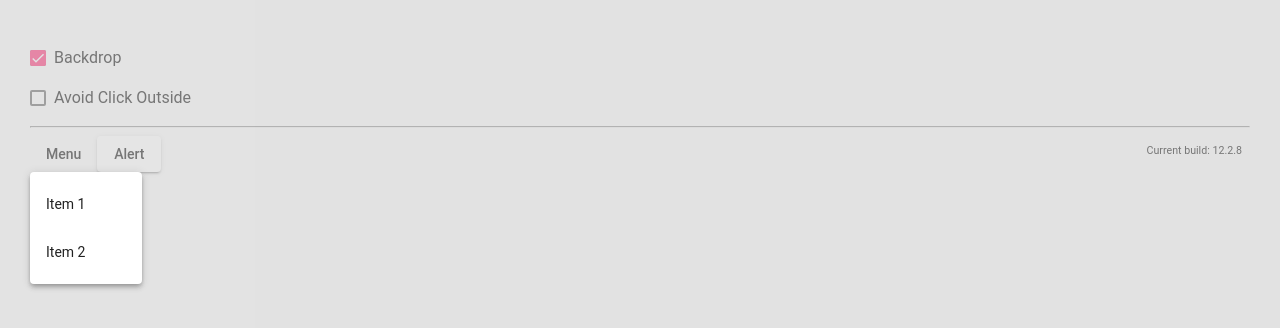
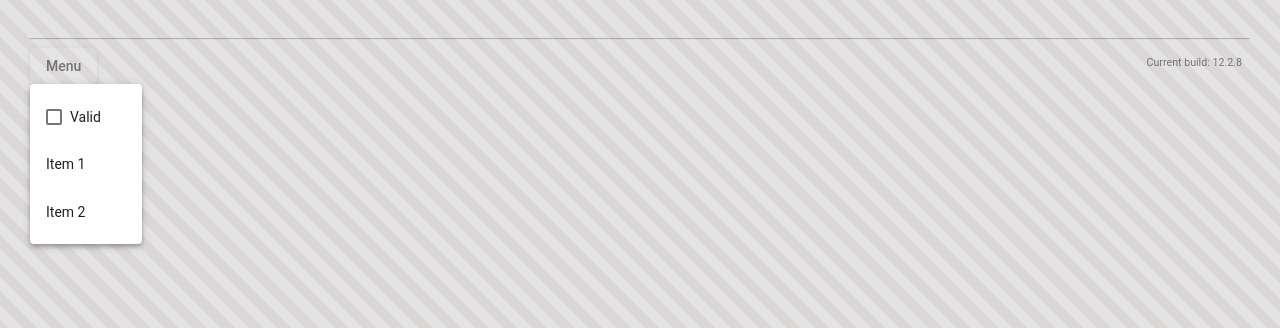
Before and after one commit to robsonataide/avoid-backdrop, an Angular app: page / in a window 1280 px wide. Both pictures are taken after a click on the button "Menu". Shown: the top 328 px of the page. Built offline with nearby package versions, Linux system fonts and the light colour scheme.

Commit message:
4 files modified

```diff
--- a/src/app/menu-overview-example.html
+++ b/src/app/menu-overview-example.html
@@ -1,37 +1,18 @@
-<p>
-  <mat-checkbox [(ngModel)]="hasBackdrop">Backdrop</mat-checkbox>
-</p>
-<p>
-  <mat-checkbox
-    [(ngModel)]="isAvoidClickOutside"
-    matTooltip="Creates a backdrop clone that there is not event listeners"
-    >Avoid Click Outside</mat-checkbox
-  >
-</p>
-
 <hr />
 
 <button
-  mat-button
+  mat-raised-button
   [matMenuTriggerFor]="menu"
-  (menuOpened)="avoidClickOutside()"
+  (menuOpened)="validate()"
+  (menuClosed)="removeCloneBackdrop()"
 >
   Menu
 </button>
 
-<mat-menu
-  #menu="matMenu"
-  backdropClass="controlled"
-  [hasBackdrop]="hasBackdrop"
->
-  <button mat-menu-item>Item 1</button>
-  <button mat-menu-item>Item 2</button>
+<mat-menu #menu="matMenu" backdropClass="controlled">
+  <div mat-menu-item (click)="$event.stopPropagation()">
+    <mat-checkbox [(ngModel)]="valid" (change)="validate()">Valid</mat-checkbox>
+  </div>
+  <button mat-menu-item (click)="select($event)">Item 1</button>
+  <button mat-menu-item (click)="select($event)">Item 2</button>
 </mat-menu>
-
-<button
-  mat-raised-button
-  (click)="showProblem()"
-  matTooltip="Heyyyy click me!!!"
->
-  Alert
-</button>
--- a/src/app/menu-overview-example.ts
+++ b/src/app/menu-overview-example.ts
@@ -1,4 +1,5 @@
 import { OverlayContainer } from '@angular/cdk/overlay';
+import { ThisReceiver } from '@angular/compiler/src/compiler';
 import { Component, ViewChild } from '@angular/core';
 import { MatMenuTrigger } from '@angular/material/menu';
 
@@ -10,42 +11,51 @@
   templateUrl: 'menu-overview-example.html',
 })
 export class MenuOverviewExample {
-  hasBackdrop = true;
-  isAvoidClickOutside: boolean;
+  valid = false;
+
   @ViewChild(MatMenuTrigger) trigger: MatMenuTrigger;
 
-  constructor(private overlay: OverlayContainer) {}
+  constructor() {}
 
   showProblem() {
     alert('The problem...');
   }
 
-  avoidClickOutside() {
-    const overlayers = this.overlay
-      .getContainerElement()
-      .querySelectorAll('.controlled');
-
-    console.log(overlayers);
-
-    if (overlayers && this.isAvoidClickOutside) {
-      overlayers.forEach((element) => {
-        const clone = element.cloneNode(true);
-        (clone as Element).classList.add('clone');
-        clone.addEventListener('click', (event: Event) => {
-          if (confirm('Not allowed... Do you want remove this behaviour?!')) {
-            this.removeCloneBackdrop();
-          }
-        });
-
-        element.parentNode.insertBefore(clone, element.nextSibling);
-      });
+  validate() {
+    if (this.valid) {
+      this.removeCloneBackdrop();
+    } else {
+      this.createCustomBackdrop();
     }
   }
-  private removeCloneBackdrop() {
+
+  createCustomBackdrop() {
+    const clones = document.querySelectorAll('.clone');
+    if (clones?.length === 0) {
+      const overlayers = document.querySelectorAll('.controlled');
+      if (overlayers) {
+        overlayers.forEach((element) => {
+          const clone = element.cloneNode(true);
+          (clone as Element).classList.add('clone');
+          clone.addEventListener('click', this.select.bind(this));
+          element.parentNode.insertBefore(clone, element.nextSibling);
+        });
+      }
+    }
+  }
+
+  select(event: Event) {
+    if (!this.valid) {
+      event.stopPropagation();
+      alert('It should be valid!');
+    } else {
+      this.removeCloneBackdrop();
+      (document.querySelector('.controlled') as HTMLDivElement).click();
+    }
+  }
+
+  removeCloneBackdrop() {
     this.isAvoidClickOutside = false;
-    this.overlay
-      .getContainerElement()
-      .querySelectorAll('.clone')
-      .forEach((element) => element.remove());
+    document.querySelectorAll('.clone').forEach((element) => element.remove());
   }
 }
--- a/src/styles.scss
+++ b/src/styles.scss
@@ -24,5 +24,5 @@
     rgba(94, 0, 0, 0.521) 10px,
     rgba(94, 0, 0, 0.521) 20px
   );
-  opacity: 0.1;
+  opacity: 0.1 !important;
 }
```
Also changed, not shown: src/main.ts (+13 -13 lines).
